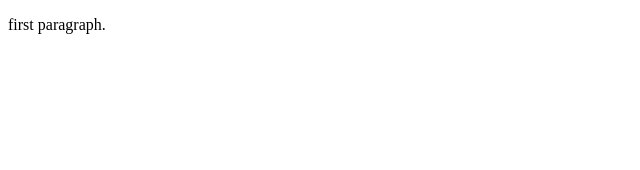
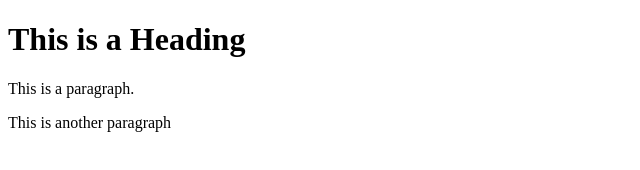
Before and after one commit to TrentDevop/learning-git, a plain HTML site: page index.html in a window 1280 px wide. Shown: the whole page, without its empty margins (0-640 px from the left). Drawn offline with Linux system fonts and the light colour scheme.

Commit message:
Update index.html

```diff
--- a/index.html
+++ b/index.html
@@ -4,6 +4,8 @@
 <title>Page Title</title>
 </head>
 <body>
-  <p>first paragraph.</p>
+  <h1>This is a Heading</h1>
+  <p>This is a paragraph.</p>
+  <p>This is another paragraph</p>
 </body>
 </html>
```
